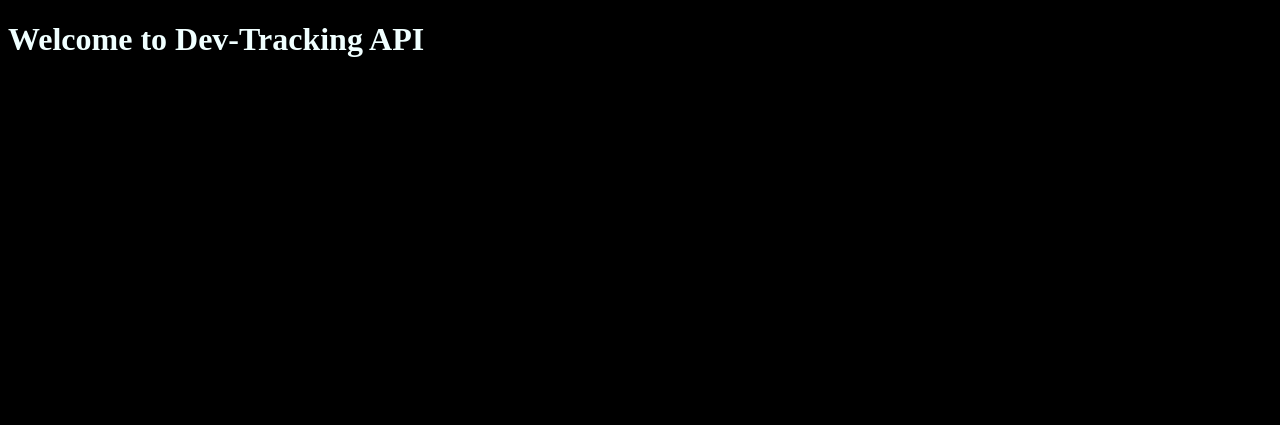
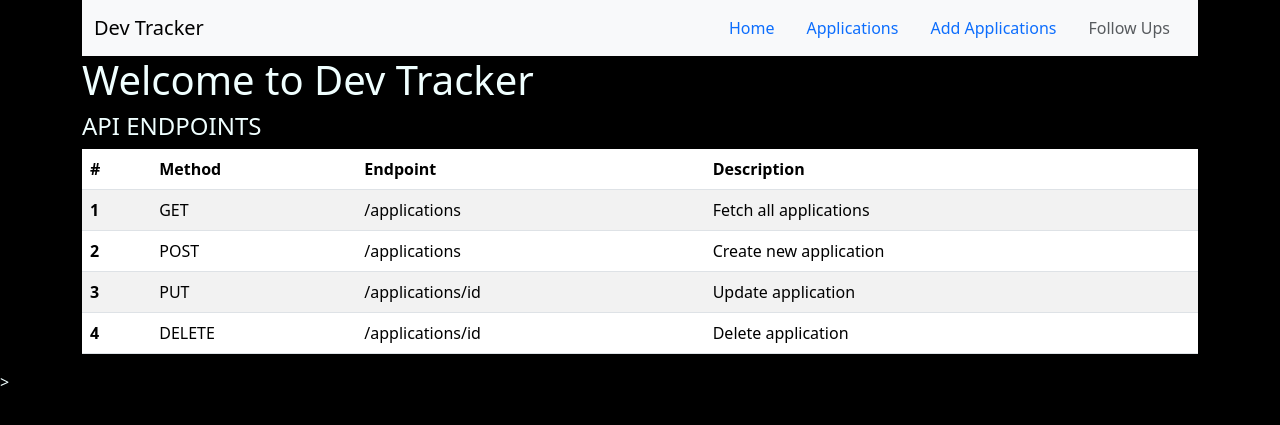
Before and after one commit to poulsamiksha7/Dev-Tracker, a Flask app: page / in a window 1280 px wide. Shown: the top 425 px of the page. Run offline with Flask 3, Linux system fonts and the light colour scheme.

Commit message:
Add basic UI dashboard with endpoint table

```diff
--- a/app.py
+++ b/app.py
@@ -57,8 +57,8 @@ def update_application(id):
 
 @app.route('/applications/<int:id>', methods=['DELETE'])
 def delete_application(id):
-    app=Applications.query.get_or_404(id)
-    db.session.delete(app)
+    del_app=Applications.query.get_or_404(id)
+    db.session.delete(del_app)
     db.session.commit()
     return jsonify({'message':'ID Deleted'}),200
 
--- a/static/style.css
+++ b/static/style.css
@@ -1,3 +1,5 @@
+
+
 body{
     background-color: black;
     color: azure;
--- a/templates/base.html
+++ b/templates/base.html
@@ -1,12 +1,76 @@
 <!DOCTYPE html>
 <html lang="en">
+
 <head>
     <meta charset="UTF-8">
     <meta name="viewport" content="width=device-width, initial-scale=1.0">
     <title>Document</title>
+    <link href="https://cdn.jsdelivr.net/npm/bootstrap@5.3.8/dist/css/bootstrap.min.css" rel="stylesheet"
+        integrity="sha384-sRIl4kxILFvY47J16cr9ZwB07vP4J8+LH7qKQnuqkuIAvNWLzeN8tE5YBujZqJLB" crossorigin="anonymous">
     <link rel="stylesheet" href="/static/style.css">
 </head>
+
 <body>
-    <h1>Welcome to Dev-Tracking API</h1>
+    <div class="container">
+        <nav class="navbar navbar-expand-lg bg-body-tertiary">
+            <div class="container-fluid">
+
+                <a class="navbar-brand" href="#">Dev Tracker</a>
+                <ul class="nav justify-content-end">
+                    <li class="nav-item">
+                        <a class="nav-link active" aria-current="page" href="#">Home</a>
+                    </li>
+                    <li class="nav-item">
+                        <a class="nav-link" href="#">Applications</a>
+                    </li>
+                    <li class="nav-item">
+                        <a class="nav-link" href="#">Add Applications</a>
+                    </li>
+                    <li class="nav-item">
+                        <a class="nav-link disabled" aria-disabled="true">Follow Ups</a>
+                    </li>
+                </ul>
+            </div>
+        </nav>
+        <h1>Welcome to Dev Tracker</h1>
+        <h4>API ENDPOINTS</h4>
+        <table class="table table-striped table-hover">
+      <thead>
+        <tr>
+          <th scope="col">#</th>
+          <th scope="col">Method</th>
+          <th scope="col">Endpoint</th>
+          <th scope="col">Description</th>
+        </tr>
+      </thead>
+      <tbody>
+        <tr>
+          <th scope="row">1</th>
+          <td>GET</td>
+          <td>/applications </td>
+          <td>Fetch all applications</td>
+        </tr>
+        <tr>
+          <th scope="row">2</th>
+          <td>POST</td>
+          <td>/applications</td>
+          <td>Create new application</td>
+        </tr>
+        <tr>
+          <th scope="row">3</th>
+          <td>PUT</td>
+          <td>/applications/id</td>
+          <td>Update application</td>
+        </tr>
+        <tr>
+          <th scope="row">4</th>
+          <td>DELETE</td>
+          <td>/applications/id</td>
+          <td>Delete application</td>
+        </tr>
+      </tbody>
+    </table>
+</div>
 </body>
-</html>
+
+</html>>
```
